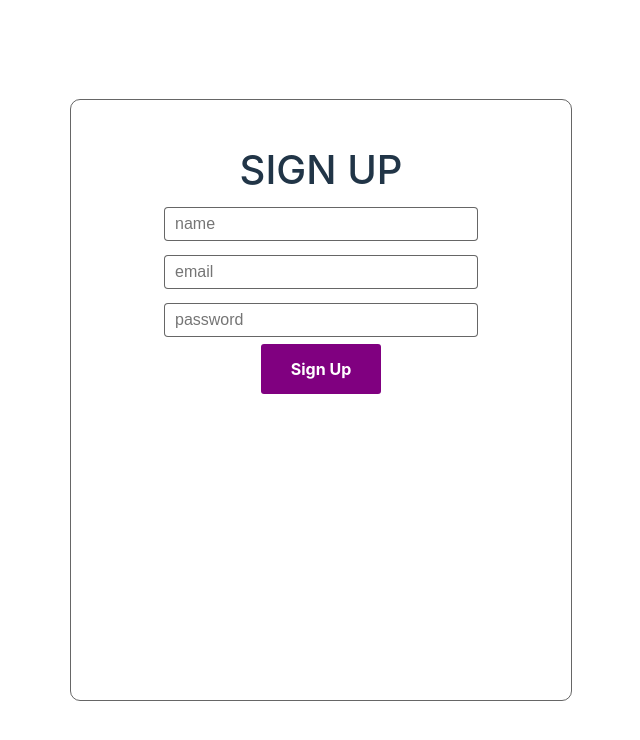
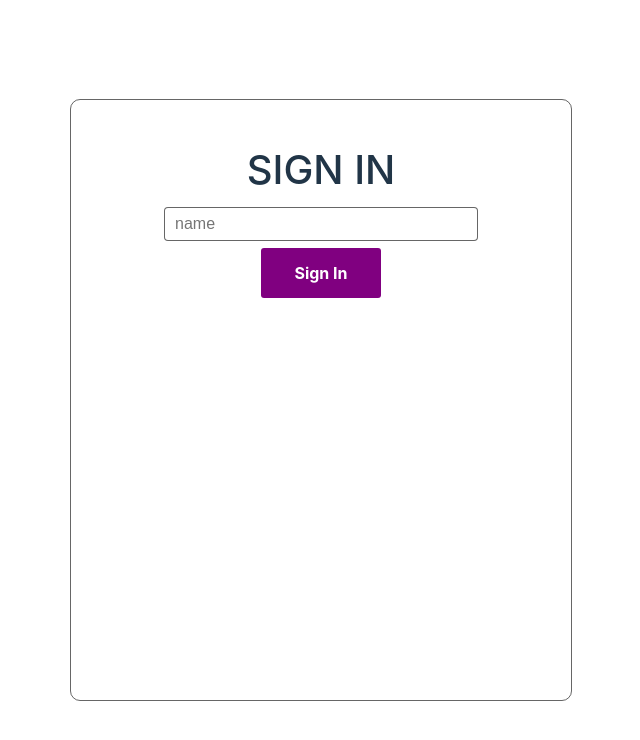
Before and after one commit to Sanni-Damilola/Learning-VITE-TS, a React (Vite) app in the folder frontend/: page / in a window 1280 px wide. Shown: the top 740 px of the page, without its empty margins (319-959 px from the left). Built offline with nearby package versions, Linux system fonts and the light colour scheme.

Commit message:
usestate

```diff
--- a/frontend/src/App.jsx
+++ b/frontend/src/App.jsx
@@ -1,8 +1,7 @@
 import { useState } from "react";
 
 import "./App.css";
-import Card from "./components/Card";
-import Register from "./pages/Auth/Home/Register";
+import Register from "./pages/Auth/Signin";
 
 function App() {
   // const [count, setCount] = useState(0);
--- a/frontend/src/components/ButtonComponents.tsx
+++ b/frontend/src/components/ButtonComponents.tsx
@@ -2,9 +2,14 @@ import React from "react";
 import styled from "styled-components";
 import { IButton } from "../types";
 
-const ButtonComponents: React.FC<IButton> = ({ buttonTitle, bg, color }) => {
+const ButtonComponents: React.FC<IButton> = ({
+  buttonTitle,
+  bg,
+  color,
+  onClick,
+}) => {
   return (
-    <Button bg={bg} color={color}>
+    <Button onClick={onClick} bg={bg} color={color}>
       <Text>{buttonTitle}</Text>
     </Button>
   );
--- a/frontend/src/components/Card.tsx
+++ b/frontend/src/components/Card.tsx
@@ -4,16 +4,15 @@ import { ICard } from "../types";
 import InputComponents from "./InputComponents";
 import ButtonComponents from "./ButtonComponents";
 
-const Card: React.FC<ICard> = ({ title, buttonTitle }) => {
+const Card: React.FC<ICard> = ({ title, buttonTitle, onClick }) => {
   return (
     <Container>
       <Text>{title}</Text>
       <Field>
         <Form>
-          <InputComponents title="name" />
-          <InputComponents title="email" />
-          <InputComponents title="password" />
+          <InputComponents  title="name" />
           <ButtonComponents
+            onClick={onClick}
             bg="purple"
             color="white"
             buttonTitle={buttonTitle}
--- a/frontend/src/components/InputComponents.tsx
+++ b/frontend/src/components/InputComponents.tsx
@@ -2,10 +2,15 @@ import React from "react";
 import styled from "styled-components";
 import { IInput } from "../types";
 
-const InputComponents: React.FC<IInput> = ({ title }) => {
+const InputComponents: React.FC<IInput> = ({ title, sign, req }) => {
+  // const [sign, setSign] = React.useState(true);
+  // const [req, setReq] = React.useState(false);
+
   return (
     <div>
       <Input placeholder={title} />
+      {sign ? <Input placeholder={title} /> : null}
+      {req ? <Input placeholder={title} /> : null}
     </div>
   );
 };
--- a/frontend/src/pages/Auth/Home/Register.tsx
+++ b/frontend/src/pages/Auth/Register.tsx
@@ -1,11 +1,17 @@
 import React from "react";
 import styled from "styled-components";
-import Card from "../../../components/Card";
+import Card from "../../components/Card";
 
 const Register = () => {
   return (
     <Container>
-      <Card buttonTitle="Sign Up" title="Sign Up" />
+      <Card
+        onClick={() => {
+          console.log("Sanni");
+        }}
+        buttonTitle="Sign Up"
+        title="Sign Up"
+      />
     </Container>
   );
 };
--- /dev/null
+++ b/frontend/src/pages/Auth/Signin.tsx
@@ -0,0 +1,27 @@
+import React from "react";
+import styled from "styled-components";
+import Card from "../../components/Card";
+
+const Register = () => {
+  return (
+    <Container>
+      <Card
+        onClick={() => {
+          console.log("Sanni");
+        }}
+        buttonTitle="Sign In"
+        title="Sign In"
+      />
+    </Container>
+  );
+};
+
+export default Register;
+
+const Container = styled.div`
+  display: flex;
+  justify-content: center;
+  align-items: center;
+  height: 100vh;
+  width: 100%;
+`;
--- a/frontend/src/types/interface.tsx
+++ b/frontend/src/types/interface.tsx
@@ -2,11 +2,15 @@ export interface IButton {
   buttonTitle: string;
   color: string;
   bg: string;
+  onClick: () => void;
 }
 export interface ICard {
   title: string;
+  onClick: () => void;
   buttonTitle: string;
 }
 export interface IInput {
   title: string;
+  sign: boolean;
+  req: boolean;
 }
```
